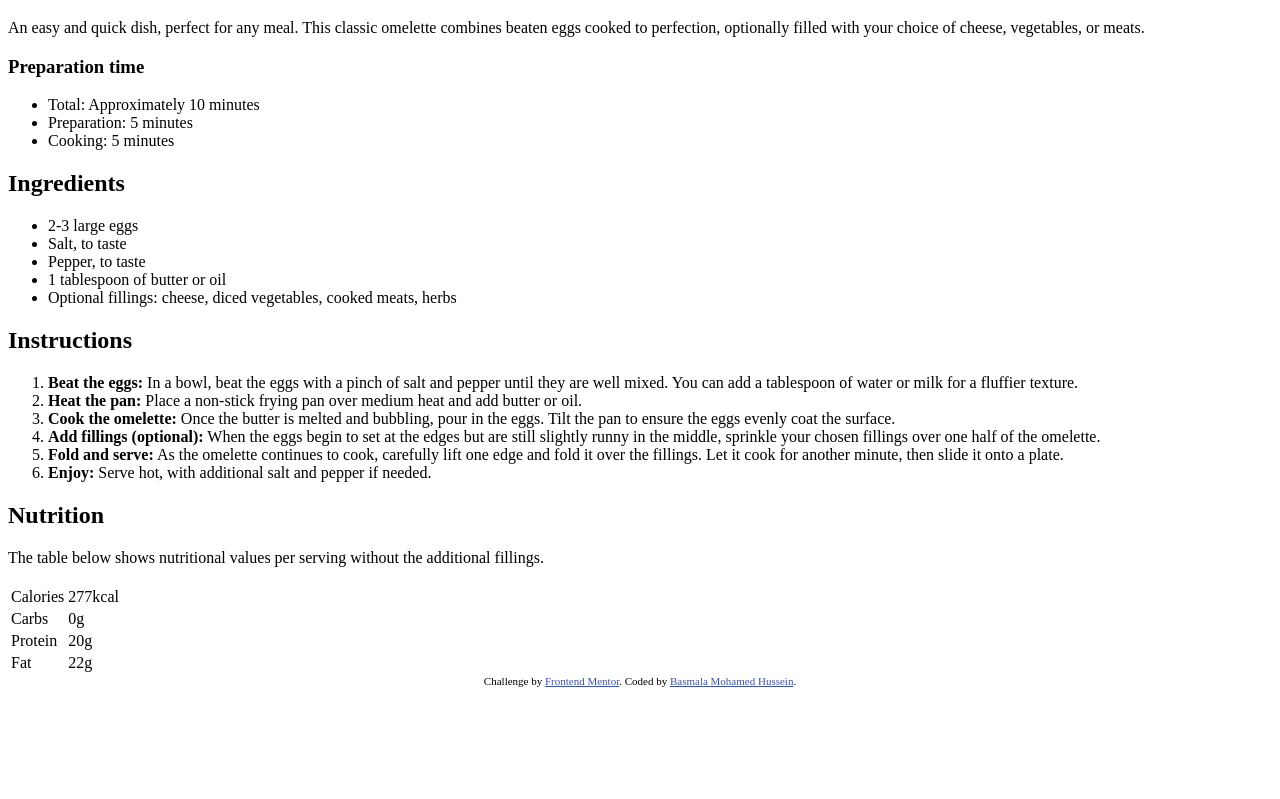
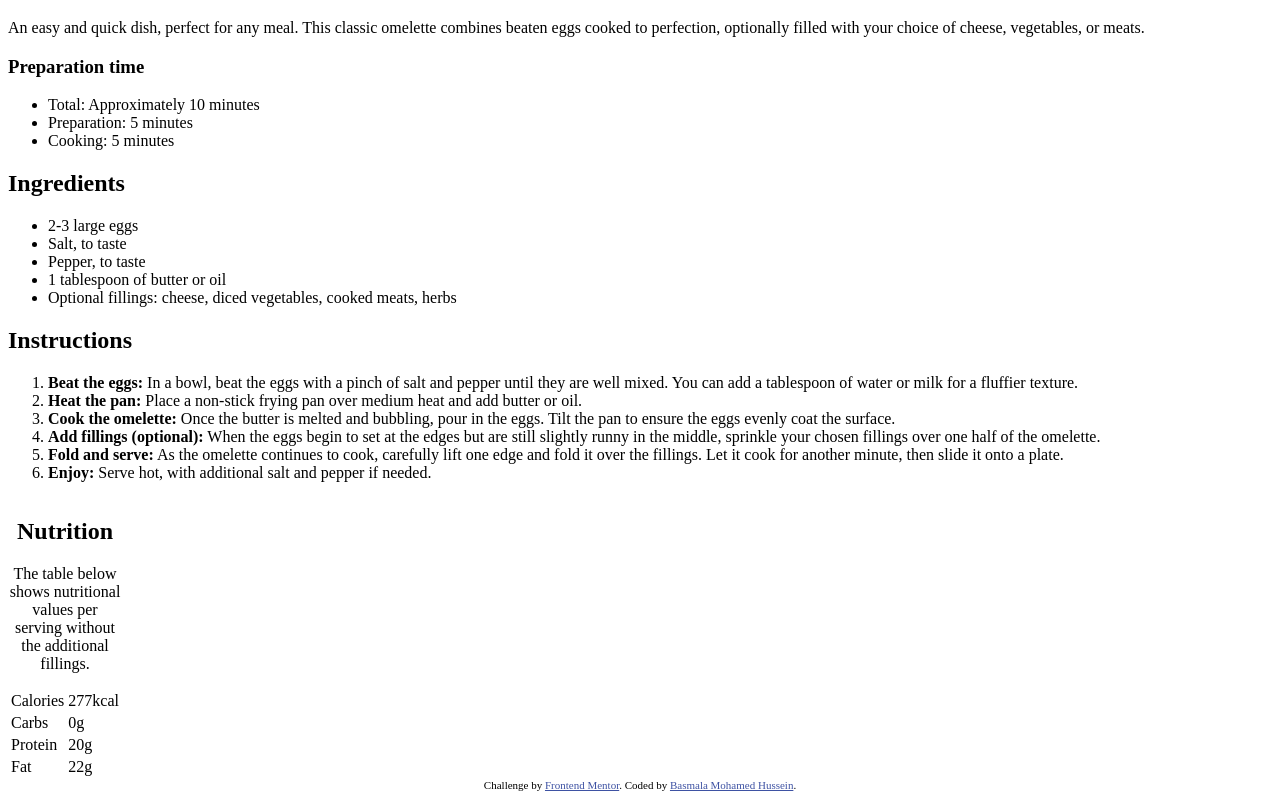
Before and after one commit to BasmalaMohamedd/Recipe-Page-Practice, a plain HTML site: page index.html in a window 1280 px wide. Shown: the part 673-1472 px from the top of the page. Before the commit the page ends 1368 px from the top, so only its background shows below. Drawn offline with Linux system fonts and the light colour scheme.

Commit message:
replaced thead with caption for the table title

```diff
--- a/index.html
+++ b/index.html
@@ -78,12 +78,10 @@
         <div>
 
             <table>
-                <thead>
-                    <tr>
-                        <h2>Nutrition</h2>
-                        <p>  The table below shows nutritional values per serving without the additional fillings.</p>
-                    </tr>
-                </thead>
+                <caption>
+                    <h2>Nutrition</h2>
+                    <p>  The table below shows nutritional values per serving without the additional fillings.</p>
+                </caption>
                 <tbody>
                     <tr>
                         <td>Calories</td>
```
